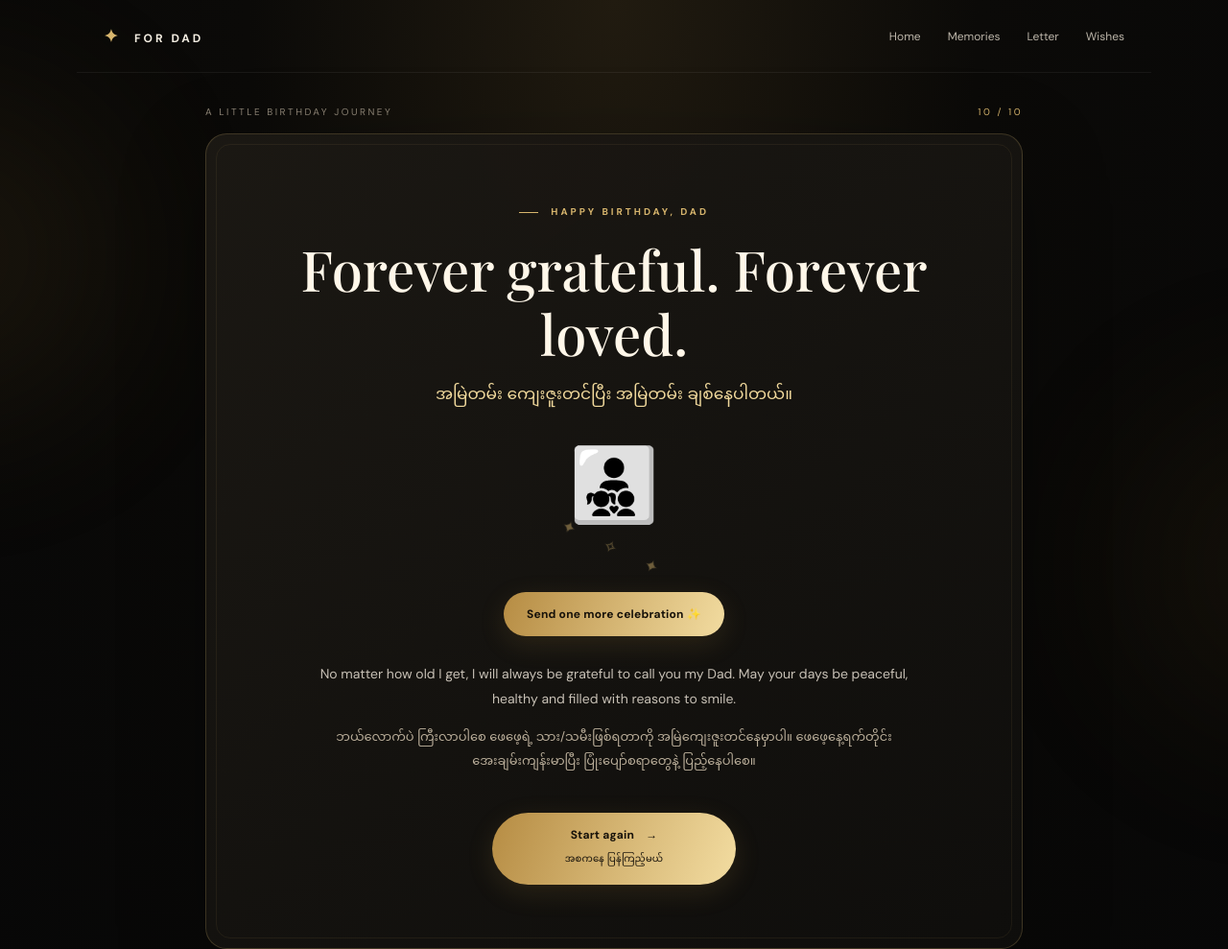
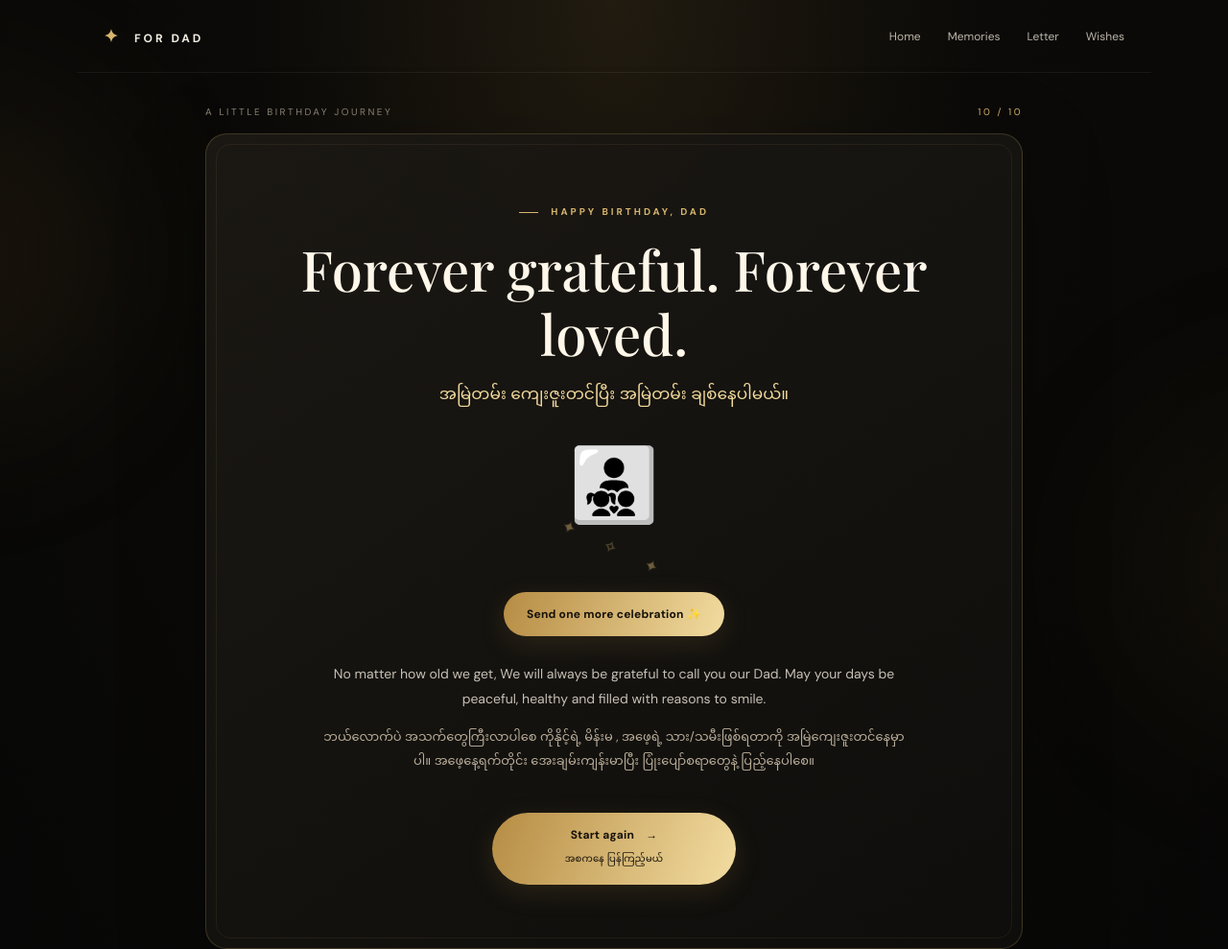
Before and after one commit to hnadicho-sudo/HappyBirthdayDad, a plain HTML site: page final.html in a window 1280 px wide. Shown: the top 989 px of the page at 96% size. Drawn offline with nearby package versions, Linux system fonts and the light colour scheme.

Commit message:
Revise birthday message for inclusivity
Updated the text in the birthday message to reflect a more inclusive tone.

```diff
--- a/final.html
+++ b/final.html
@@ -15,9 +15,9 @@
     <div class="page-number">A LITTLE BIRTHDAY JOURNEY <span>10 / 10</span></div>
     <section class="content-card">
       <div class="eyebrow"><span></span> HAPPY BIRTHDAY, DAD</div>
-      <h1>Forever grateful. Forever loved.</h1><p class="myanmar lead-mm">အမြဲတမ်း ကျေးဇူးတင်ပြီး အမြဲတမ်း ချစ်နေပါတယ်။</p>
+      <h1>Forever grateful. Forever loved.</h1><p class="myanmar lead-mm">အမြဲတမ်း ကျေးဇူးတင်ပြီး အမြဲတမ်း ချစ်နေပါမယ်။</p>
       <div class="final-art">👨‍👧‍👦<div class="orbit">✦　✧　✦</div></div><button class="gold-button" data-action="confetti">Send one more celebration ✨</button>
-      <div class="copy-block"><p>No matter how old I get, I will always be grateful to call you my Dad. May your days be peaceful, healthy and filled with reasons to smile.</p><p class="myanmar">ဘယ်လောက်ပဲ ကြီးလာပါစေ ဖေဖေ့ရဲ့ သား/သမီးဖြစ်ရတာကို အမြဲကျေးဇူးတင်နေမှာပါ။ ဖေဖေ့နေ့ရက်တိုင်း အေးချမ်းကျန်းမာပြီး ပြုံးပျော်စရာတွေနဲ့ ပြည့်နေပါစေ။</p></div>
+      <div class="copy-block"><p>No matter how old we get, We will always be grateful to call you our Dad. May your days be peaceful, healthy and filled with reasons to smile.</p><p class="myanmar">ဘယ်လောက်ပဲ အသက်တွေကြီးလာပါစေ ကိုနိုင့်ရဲ့ မိန်းမ , အဖေ့ရဲ့  သား/သမီးဖြစ်ရတာကို အမြဲကျေးဇူးတင်နေမှာပါ။ အဖေ့နေ့ရက်တိုင်း အေးချမ်းကျန်းမာပြီး ပြုံးပျော်စရာတွေနဲ့ ပြည့်နေပါစေ။</p></div>
       <a class="gold-button next-button" href="index.html">Start again <span>→</span><small>အစကနေ ပြန်ကြည့်မယ်</small></a>
     </section>
     <footer><div class="progress"><span style="width:100%"></span></div><p>MADE WITH LOVE · FOR THE BEST DAD <span>♥</span></p></footer>
```
